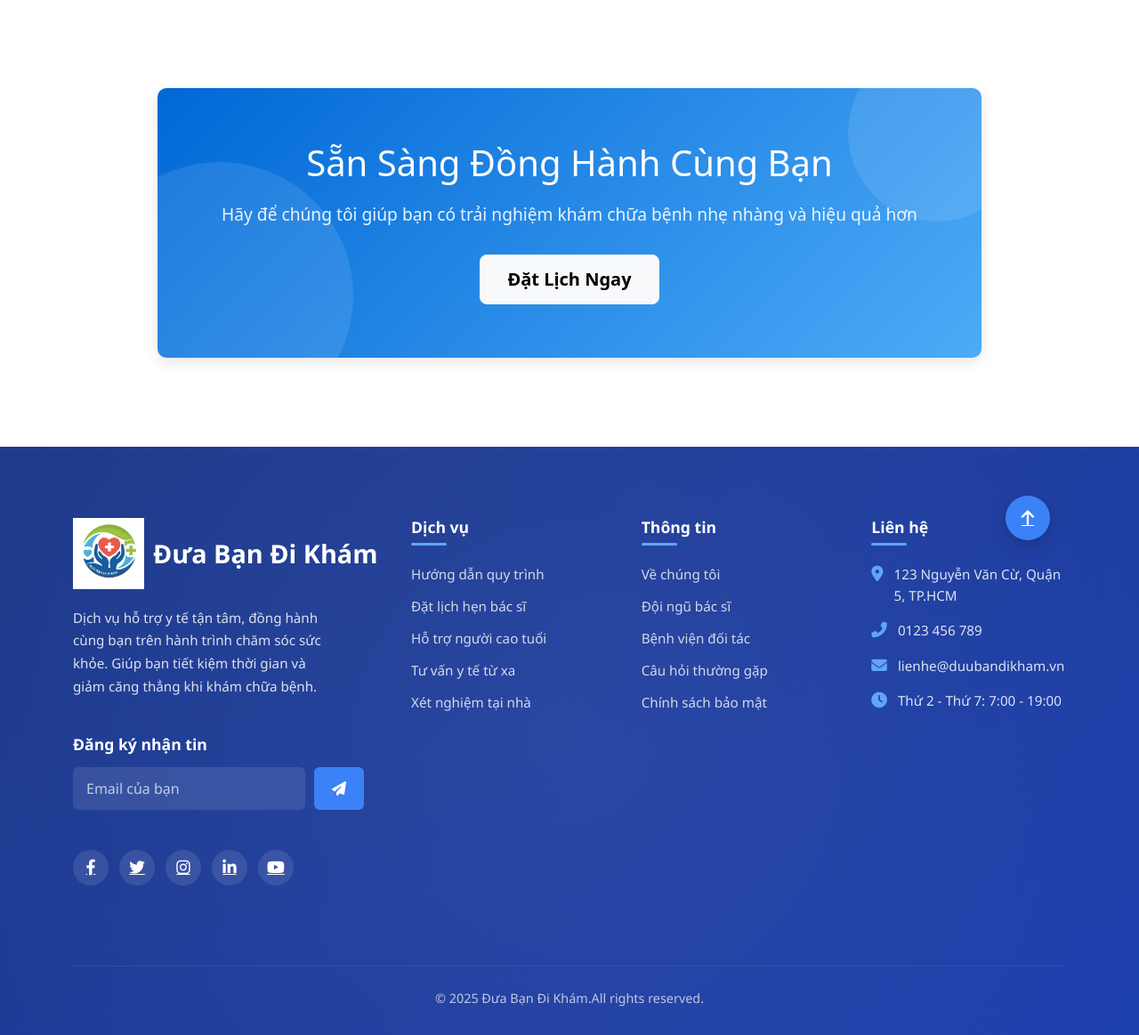
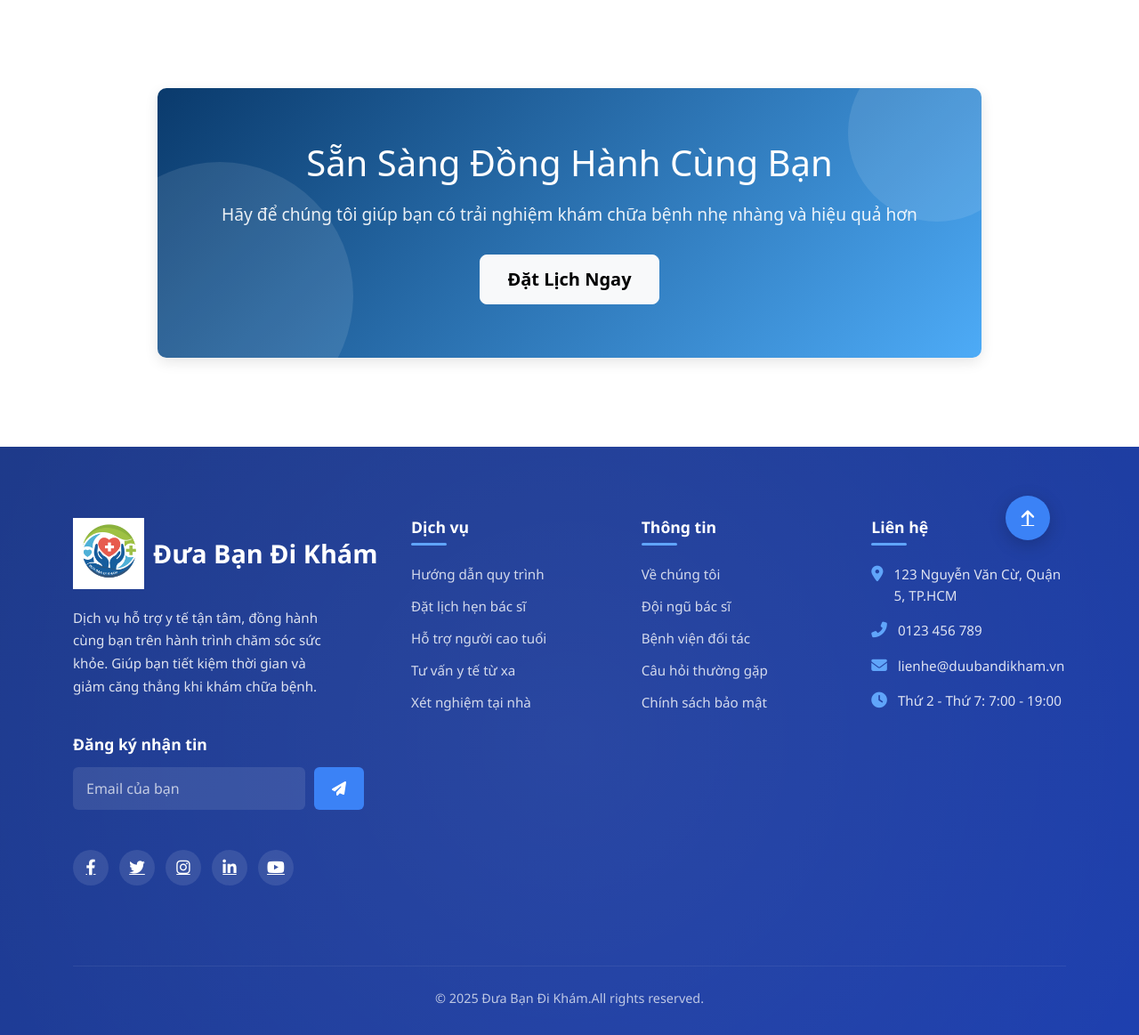
Before and after one commit to sonrasa2k/webDuaBanDiKham, a Flask app: page /about in a window 1280 px wide. Shown: the part 2961-4124 px from the top of the page at 89% size. Run offline with Flask 3, Linux system fonts and the light colour scheme.

Commit message:
fix hero

```diff
--- a/static/css/about.css
+++ b/static/css/about.css
@@ -1,6 +1,6 @@
 /* about.css */
 :root {
-  --primary-color: #0068d6;
+  --primary-color: #0a3a6c;
   --secondary-color: #4dabf7;
   --light-bg: #f8f9fa;
   --dark-color: #343a40;
--- a/static/css/contact.css
+++ b/static/css/contact.css
@@ -1,6 +1,6 @@
 /* contact.css */
 :root {
-  --primary-color: #0068d6;
+  --primary-color: #0a3a6c;
   --secondary-color: #4dabf7;
   --light-bg: #f8f9fa;
   --dark-color: #343a40;
```
